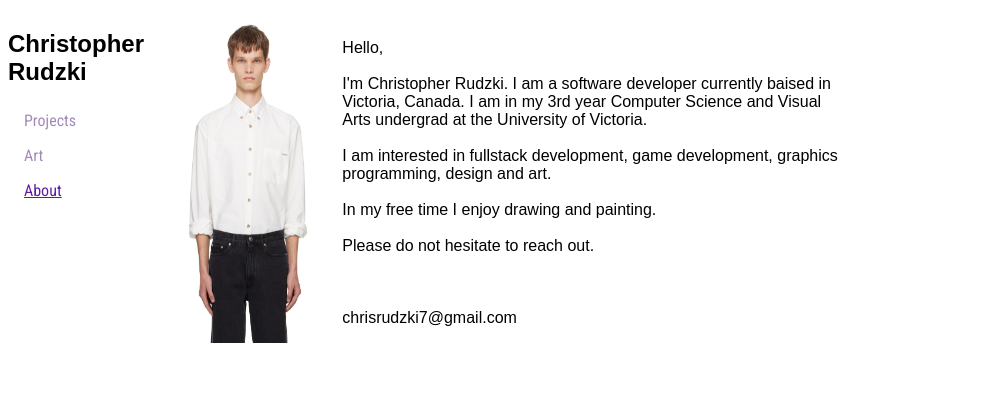
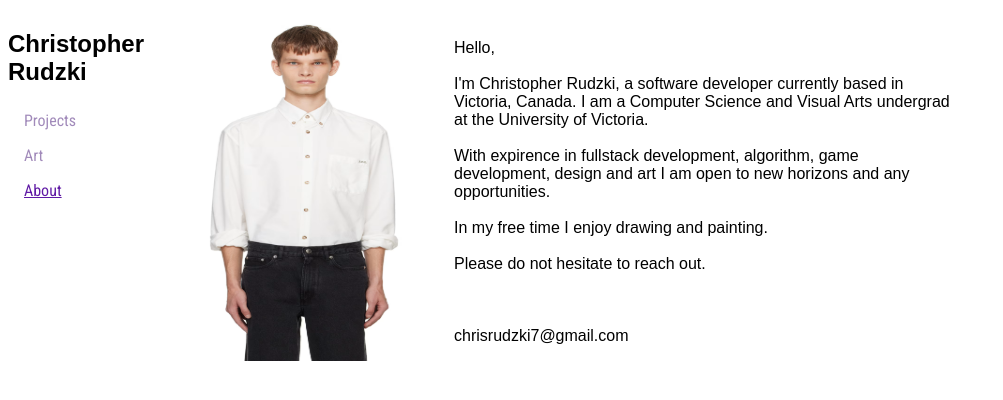
Before and after one commit to chrisrudzki/Personal-Website, a React (Vite) app: page / in a window 1280 px wide. Both pictures are taken after a click on the button "About". Shown: the top 400 px of the page, without its empty margins (0-1003 px from the left). Built offline with nearby package versions, Linux system fonts and the light colour scheme.

Commit message:
changed text and prof image

```diff
--- a/src/components/AboutContent.jsx
+++ b/src/components/AboutContent.jsx
@@ -8,10 +8,11 @@ export default function AboutContent({ onDisplay }) {
                 key="pers"
                 src={`/Photos/PersonalPhoto.png`}
                 alt={`personal photo`}
-                style={{ height: "5px" }, { width: "17%" }}
+                style={{ aspectRatio: "4 / 3", width: "300px" }}
+                //style={{ aspect-ratio: "4/3" }, { width: 300px; }}
               />
     <div class="text-cont">
-      <p>Hello, <br /> <br /> I'm Christopher Rudzki. I am a software developer currently baised in Victoria, Canada. I am in my 3rd year Computer Science and Visual Arts undergrad at the University of Victoria. <br /><br />   I am interested in fullstack development, game development, graphics programming, design and art. <br /> <br /> In my free time I enjoy drawing and painting. <br /> <br /> Please do not hesitate to reach out. <br /> <br /> <br /> <br />  chrisrudzki7@gmail.com</p>
+      <p>Hello, <br /> <br /> I'm Christopher Rudzki, a software developer currently based in Victoria, Canada. I am a Computer Science and Visual Arts undergrad at the University of Victoria. <br /><br />   With expirence in fullstack development, algorithm, game development, design and art I am open to new horizons and any opportunities. <br /> <br /> In my free time I enjoy drawing and painting. <br /> <br /> Please do not hesitate to reach out. <br /> <br /> <br /> <br />  chrisrudzki7@gmail.com</p>
       </div>
    </div>
     </>
```
